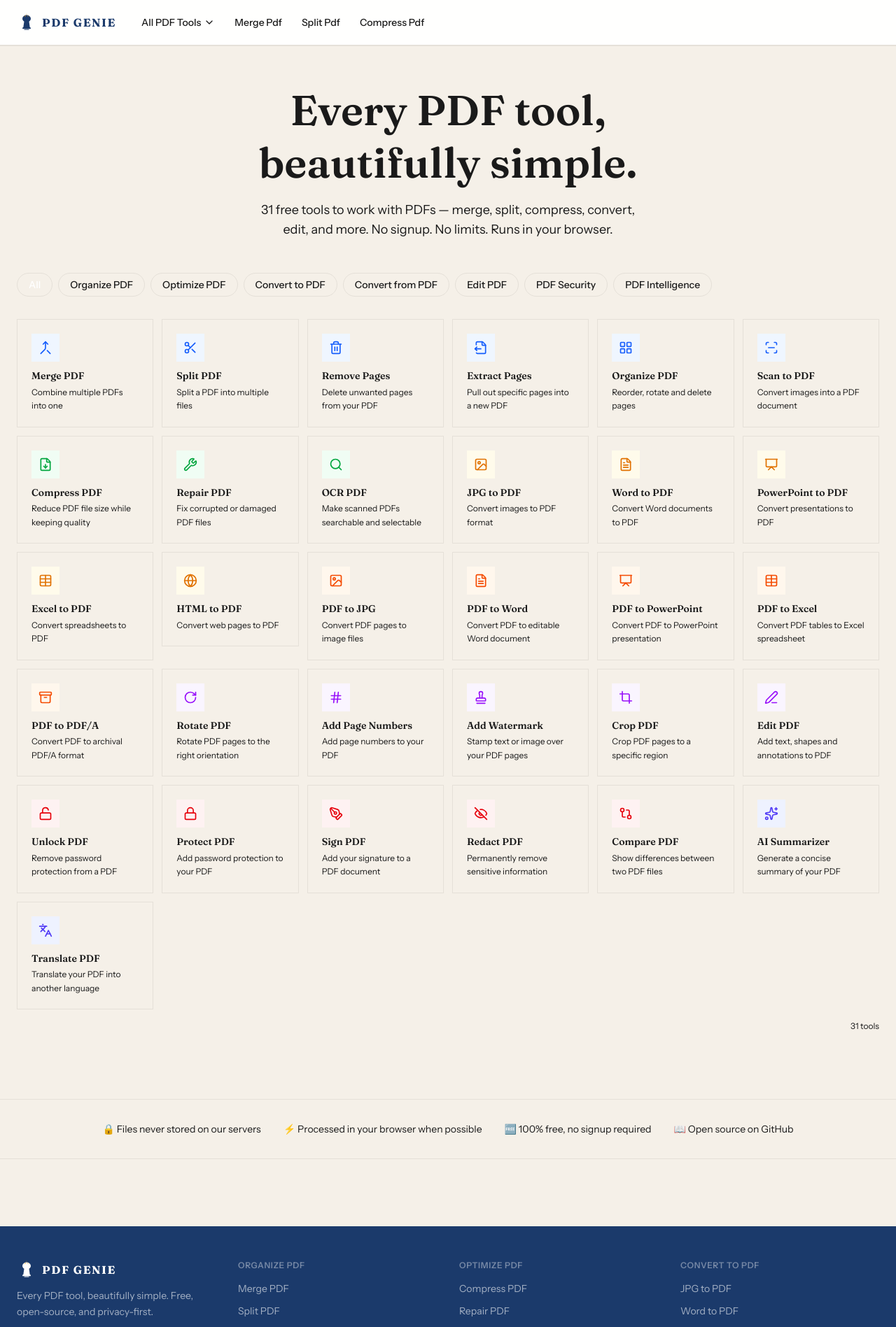
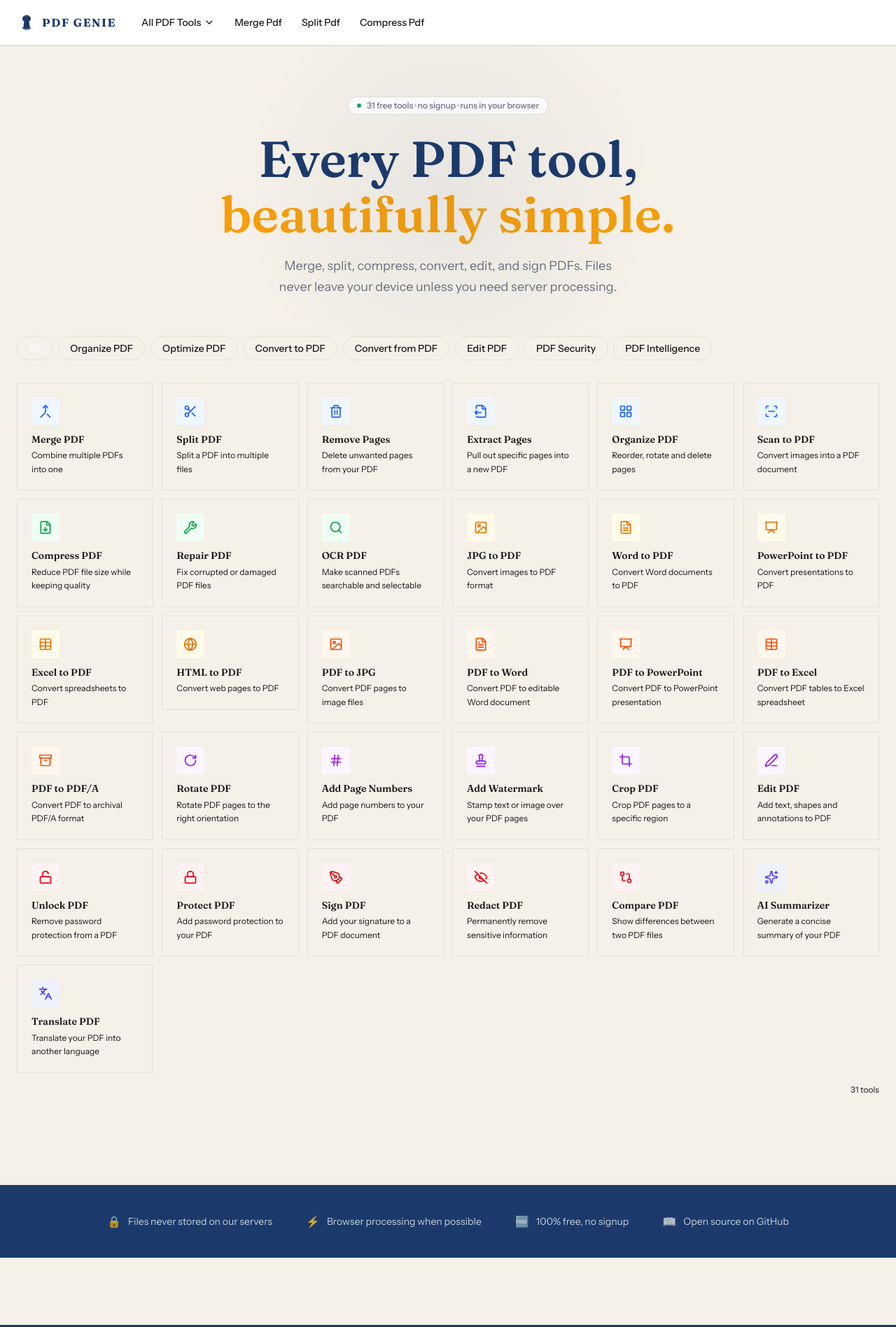
Before and after one commit to badrusiddique/pdf-genie, a Next.js app: page / in a window 1280 px wide. Shown: the top 1897 px of the page at 70% size. Built offline with nearby package versions, Linux system fonts and the light colour scheme.

Commit message:
fix(hero): fix amber accent rendering and add visual polish to hero section
Replaces CSS variable syntax with direct hex values, adds background orb,
pill badge with live indicator, larger display type (7xl), and text-balance
prose. Hero padding increased to pt-20/pb-14 for more breathing room.

```diff
--- a/app/page.tsx
+++ b/app/page.tsx
@@ -3,10 +3,10 @@
 import { ToolGrid } from '@/components/layout/ToolGrid'
 
 export const metadata: Metadata = {
-  title: 'pdf-genie — Every PDF tool, beautifully simple',
+  title: 'PDF GENIE — Every PDF tool, beautifully simple',
   description: 'Free online PDF tools — merge, split, compress, convert, edit, sign and more. 31 tools, no signup required, 100% private.',
   openGraph: {
-    title: 'pdf-genie — Every PDF tool, beautifully simple',
+    title: 'PDF GENIE — Every PDF tool, beautifully simple',
     description: 'Free online PDF tools. No signup required.',
   },
 }
@@ -15,14 +15,33 @@
   return (
     <main>
       {/* Hero */}
-      <section className="max-w-7xl mx-auto px-4 sm:px-6 pt-16 pb-12 text-center">
-        <h1 className="font-display text-4xl sm:text-5xl md:text-6xl font-semibold text-[--color-primary] text-balance mb-4 leading-tight">
-          Every PDF tool,<br />
-          <span className="text-[--color-accent]">beautifully simple.</span>
+      <section className="max-w-7xl mx-auto px-4 sm:px-6 pt-20 pb-14 text-center relative">
+        {/* Subtle background orb */}
+        <div
+          className="absolute inset-0 overflow-hidden pointer-events-none"
+          aria-hidden
+        >
+          <div
+            className="absolute -top-20 left-1/2 -translate-x-1/2 w-[600px] h-[600px] rounded-full opacity-[0.06]"
+            style={{ background: 'radial-gradient(circle, #1B3A6B 0%, transparent 70%)' }}
+          />
+        </div>
+
+        {/* Pill badge above headline */}
+        <div className="inline-flex items-center gap-2 px-3 py-1 rounded-full border border-[#E5E0D8] bg-white text-xs font-medium text-[#6B7280] mb-6">
+          <span className="w-1.5 h-1.5 rounded-full bg-[#16A34A] animate-pulse" />
+          31 free tools · no signup · runs in your browser
+        </div>
+
+        <h1 className="font-display text-5xl sm:text-6xl md:text-7xl font-semibold text-[#1B3A6B] text-balance mb-5 leading-[1.1]">
+          Every PDF tool,
+          <br />
+          <span style={{ color: '#F59E0B' }}>beautifully simple.</span>
         </h1>
-        <p className="text-base sm:text-lg text-[--color-muted] max-w-2xl mx-auto text-balance">
-          31 free tools to work with PDFs — merge, split, compress, convert, edit, and more.
-          No signup. No limits. Runs in your browser.
+
+        <p className="text-base sm:text-lg text-[#6B7280] max-w-xl mx-auto text-balance leading-relaxed">
+          Merge, split, compress, convert, edit, and sign PDFs.
+          Files never leave your device unless you need server processing.
         </p>
       </section>
 
@@ -32,12 +51,21 @@
       </section>
 
       {/* Trust strip */}
-      <section className="bg-[--color-surface] border-y border-[--color-border] py-8">
-        <div className="max-w-7xl mx-auto px-4 sm:px-6 flex flex-wrap justify-center gap-8 text-sm text-[--color-muted]">
-          <span className="flex items-center gap-2">🔒 Files never stored on our servers</span>
-          <span className="flex items-center gap-2">⚡ Processed in your browser when possible</span>
-          <span className="flex items-center gap-2">🆓 100% free, no signup required</span>
-          <span className="flex items-center gap-2">📖 Open source on GitHub</span>
+      <section style={{ backgroundColor: '#1B3A6B' }} className="py-10 mt-8">
+        <div className="max-w-7xl mx-auto px-4 sm:px-6">
+          <div className="flex flex-wrap justify-center gap-x-12 gap-y-4">
+            {[
+              { icon: '🔒', text: 'Files never stored on our servers' },
+              { icon: '⚡', text: 'Browser processing when possible' },
+              { icon: '🆓', text: '100% free, no signup' },
+              { icon: '📖', text: 'Open source on GitHub' },
+            ].map(({ icon, text }) => (
+              <div key={text} className="flex items-center gap-2.5 text-sm" style={{ color: 'rgba(255,255,255,0.75)' }}>
+                <span className="text-base">{icon}</span>
+                <span>{text}</span>
+              </div>
+            ))}
+          </div>
         </div>
       </section>
     </main>
```
